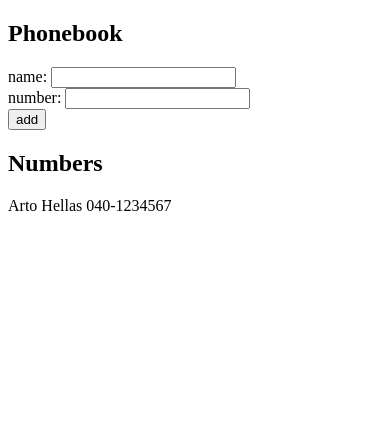
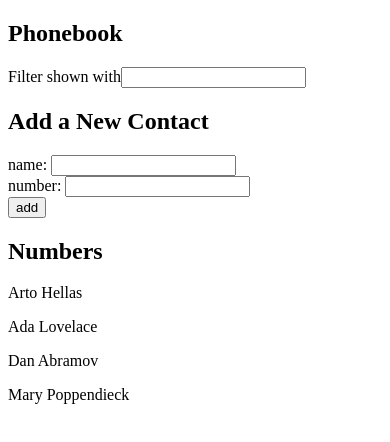
Before and after one commit to w1sec0d/fullstack-course, a React (Vite) app in the folder part2-communicating-with-server/phonebook/: page / in a window 390 px wide. Shown: the top 442 px of the page. Built offline with nearby package versions, Linux system fonts and the light colour scheme.

Commit message:
Add exercise 2.9*: The Phonebook Step 4

```diff
--- a/part2-communicating-with-server/phonebook/src/App.jsx
+++ b/part2-communicating-with-server/phonebook/src/App.jsx
@@ -2,14 +2,30 @@ import { useState } from "react";
 
 const App = () => {
   const [persons, setPersons] = useState([
-    { name: "Arto Hellas", phone: "040-1234567" },
+    { name: "Arto Hellas", number: "040-123456", id: 1 },
+    { name: "Ada Lovelace", number: "39-44-5323523", id: 2 },
+    { name: "Dan Abramov", number: "12-43-234345", id: 3 },
+    { name: "Mary Poppendieck", number: "39-23-6423122", id: 4 },
   ]);
   const [newName, setNewName] = useState("");
   const [newPhone, setNewPhone] = useState("");
+  const [filter, setFilter] = useState("");
+
+  const filteredPeople = persons.filter((person) =>
+    person.name.toLowerCase().startsWith(filter.toLowerCase())
+  );
 
   return (
     <div>
       <h2>Phonebook</h2>
+      <div>
+        Filter shown with
+        <input
+          value={filter}
+          onChange={(event) => setFilter(event.target.value)}
+        />
+      </div>
+      <h2>Add a New Contact</h2>
       <form
         onSubmit={(event) => {
           event.preventDefault();
@@ -41,7 +57,7 @@ const App = () => {
         </div>
       </form>
       <h2>Numbers</h2>
-      {persons.map((person) => (
+      {filteredPeople.map((person) => (
         <p key={person.name}>
           {person.name} {person.phone}
         </p>
```
